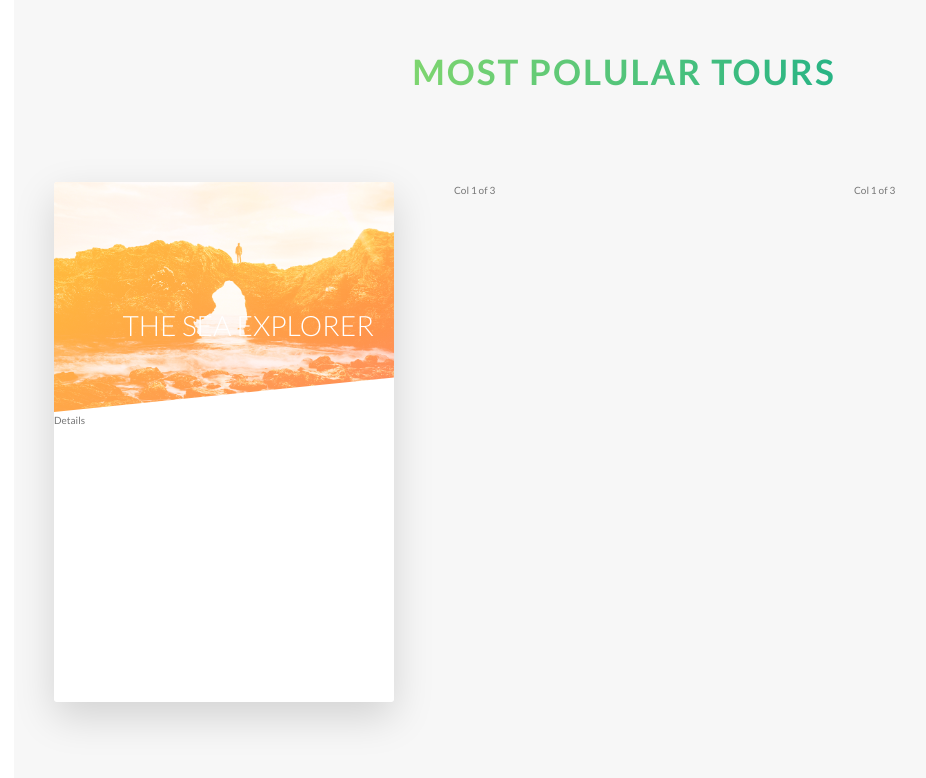
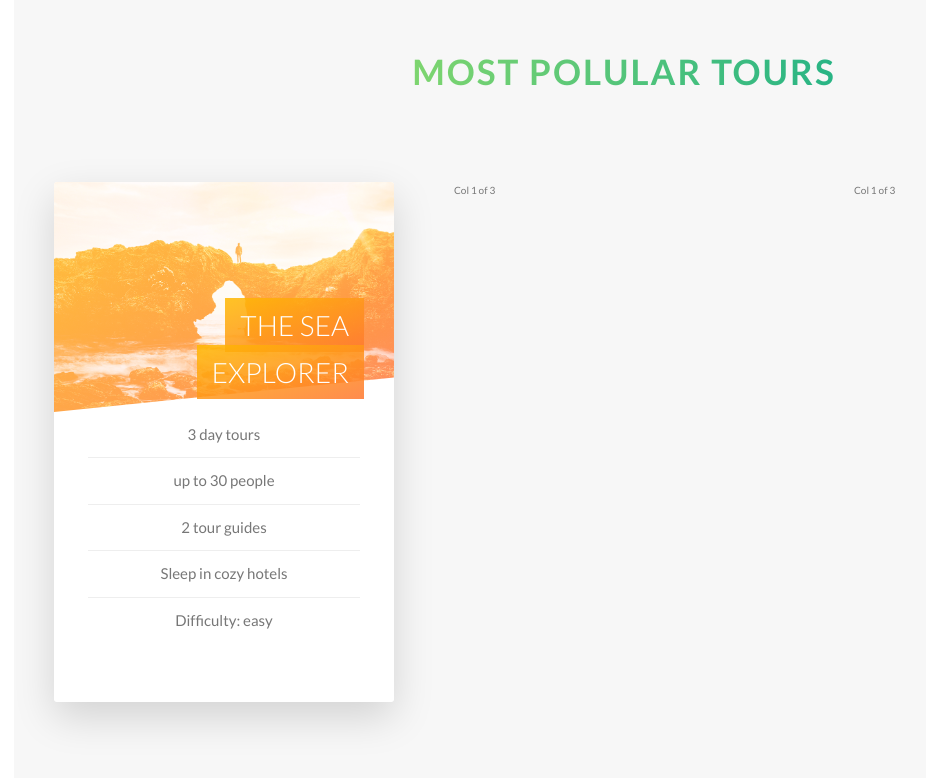
Before and after one commit to HyeeunMok/back-to-the-land, a website: page index.html in a window 1280 px wide. Shown: the part 2679-3457 px from the top of the page, without its empty margins (16-942 px from the left). Drawn offline with Linux system fonts and the light colour scheme.

Commit message:
finished front card in tours section

```diff
--- a/index.html
+++ b/index.html
@@ -145,10 +145,18 @@
                   &nbsp;
                 </div>
                 <h4 class="card__heading">
-                  The Sea Explorer
+                  <span class="card__heading-span card__heading-span--1">
+                    The Sea Explorer</span
+                  >
                 </h4>
                 <div class="card__details">
-                  Details
+                  <ul>
+                    <li>3 day tours</li>
+                    <li>up to 30 people</li>
+                    <li>2 tour guides</li>
+                    <li>Sleep in cozy hotels</li>
+                    <li>Difficulty: easy</li>
+                  </ul>
                 </div>
               </div>
               <div class="card__side card__side--back card__side--back-1">
@@ -156,6 +164,7 @@
               </div>
             </div>
           </div>
+
           <div class="col-1-of-3">
             Col 1 of 3
           </div>
--- a/sass/components/_card.scss
+++ b/sass/components/_card.scss
@@ -69,10 +69,42 @@
     font-size: 2.8rem;
     font-weight: 300;
     text-transform: uppercase;
-    text-align: center;
+    text-align: right;
     color: $color-white;
     position: absolute;
     top: 12rem;
-    right: 2rem;
+    right: 3rem;
+    width: 75%;
+  }
+
+  &__heading-span {
+    padding: 1rem 1.5rem;
+    -webkit-box-decoration-break: clone;
+    box-decoration-break: clone;
+
+    &--1 {
+      background-image: linear-gradient(
+        to right bottom,
+        rgba($color-secondary-light, 0.85),
+        rgba($color-secondary-dark, 0.85)
+      );
+    }
+  }
+  &__details {
+    ul {
+      list-style: none;
+      width: 80%;
+      margin: 0 auto;
+
+      li {
+        text-align: center;
+        font-size: 1.5rem;
+        padding: 1rem;
+
+        &:not(:last-child) {
+          border-bottom: 1px solid $color-grey-light-2;
+        }
+      }
+    }
   }
 }
```
Also changed, not shown: css/style.css.
